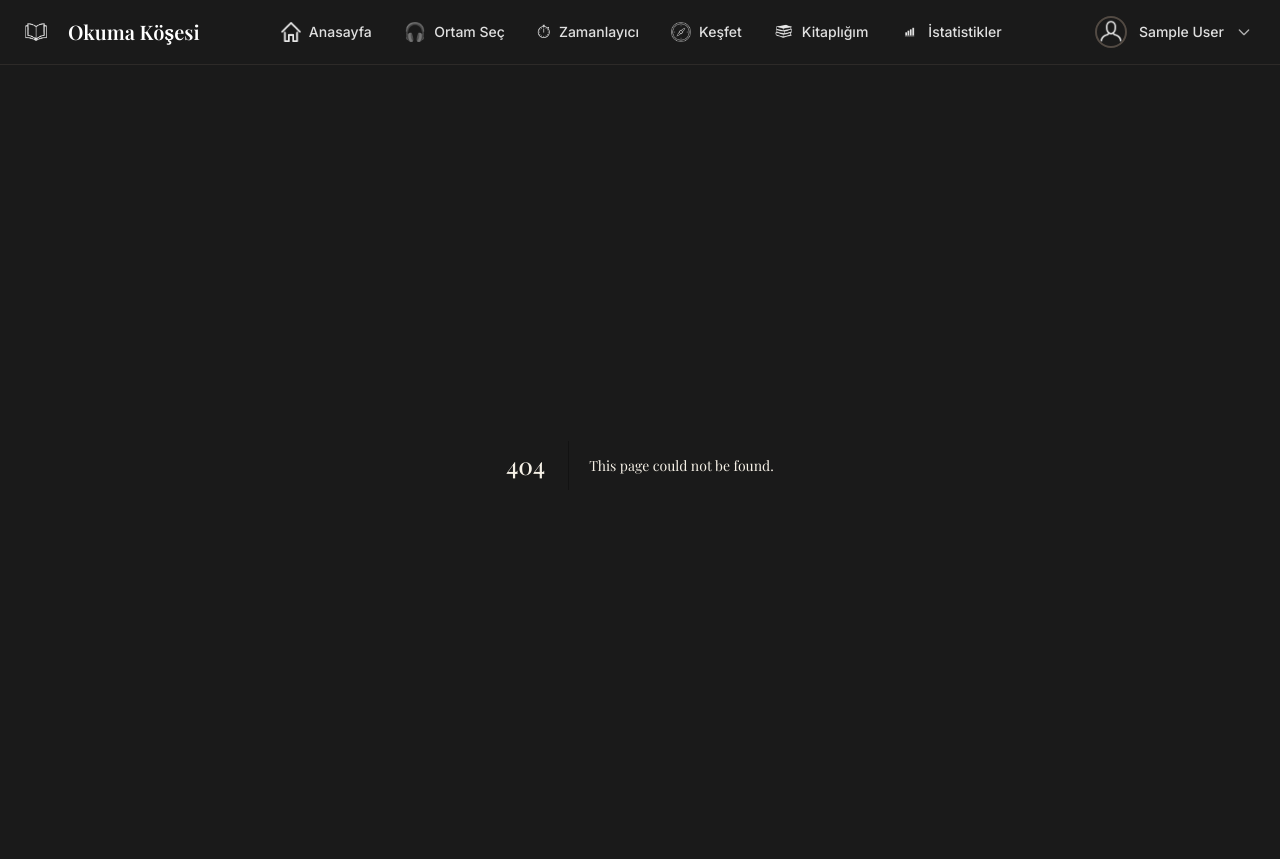
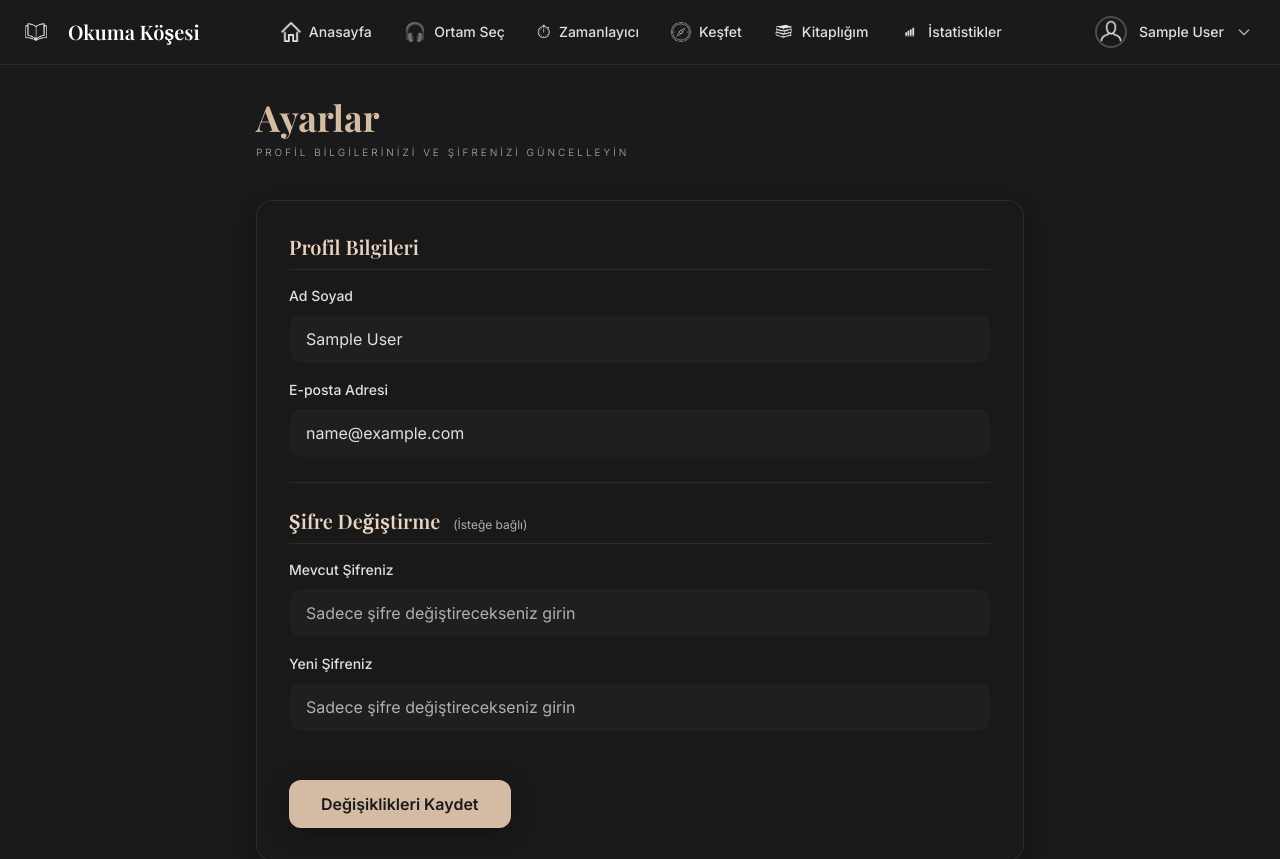
Before and after one commit to 1Acarrr/okuma-kosesi, a Next.js app in the folder client/: page /settings in a window 1280 px wide. Before the commit this address had no page. Shown: the top 859 px of the page. Built offline with nearby package versions, Linux system fonts and the light colour scheme; sample sign-in values are in the browser's storage.

Commit message:
feat: Add Settings page and profile update functionality

```diff
--- a/client/src/components/Navigation.tsx
+++ b/client/src/components/Navigation.tsx
@@ -198,6 +198,19 @@ export const Navigation: React.FC = () => {
                     <p className="text-sm font-semibold text-warm-beige font-serif">{user.name}</p>
                     <p className="text-xs text-text-medium mt-1">{user.email}</p>
                   </div>
+                  <div className="py-1">
+                    <Link
+                      href="/settings"
+                      onClick={() => setProfileDropdownOpen(false)}
+                      className={`flex items-center gap-3 px-4 py-2 transition-all ${
+                        router.pathname === '/settings'
+                          ? 'text-[#ffb347] bg-dark-bg-primary/50'
+                          : 'text-text-light hover:bg-dark-bg-primary/50 hover:text-[#ffb347]'
+                      }`}
+                    >
+                      <span className="text-sm">Ayarlar</span>
+                    </Link>
+                  </div>
                   <div className="border-t border-warm-beige/10 py-1">
                     <button
                       onClick={handleLogout}
@@ -303,6 +316,26 @@ export const Navigation: React.FC = () => {
                   </div>
                 ) : (
                   <div className="border-t border-warm-beige/20 py-1 bg-dark-bg-primary/30">
+                    <Link
+                      href="/settings"
+                      onClick={() => setMobileMenuOpen(false)}
+                      className="w-full flex items-center gap-3 px-5 py-3 text-text-light hover:bg-dark-bg-primary/50 hover:text-[#ffb347] transition-all border-b border-warm-beige/10"
+                    >
+                      <div className="relative w-5 h-5 opacity-90">
+                        <Image
+                          src="/istatistik.png"
+                          alt="Ayarlar"
+                          width={20}
+                          height={20}
+                          className="w-full h-full object-contain brightness-0 invert contrast-200 opacity-80"
+                          style={{
+                            mixBlendMode: 'screen',
+                            filter: 'brightness(0) invert(1)',
+                          }}
+                        />
+                      </div>
+                      <span className="text-sm font-medium">Ayarlar</span>
+                    </Link>
                     <button
                       onClick={handleLogout}
                       className="w-full flex items-center justify-center gap-3 px-4 py-3 text-red-400 hover:bg-red-900/20 hover:text-red-300 transition-all text-sm font-medium"
--- /dev/null
+++ b/client/src/pages/settings.tsx
@@ -0,0 +1,181 @@
+import React, { useState, useEffect } from 'react';
+import { useRouter } from 'next/router';
+import Head from 'next/head';
+import apiClient from '../lib/api';
+import { useAppStore } from '../lib/store';
+
+export default function SettingsPage() {
+  const router = useRouter();
+  const { isAuthenticated, user, setAuth } = useAppStore();
+  const [mounted, setMounted] = useState(false);
+
+  // Form State
+  const [name, setName] = useState('');
+  const [email, setEmail] = useState('');
+  const [currentPassword, setCurrentPassword] = useState('');
+  const [newPassword, setNewPassword] = useState('');
+
+  // Status State
+  const [loading, setLoading] = useState(false);
+  const [error, setError] = useState('');
+  const [success, setSuccess] = useState('');
+
+  useEffect(() => {
+    setMounted(true);
+    if (!isAuthenticated && mounted) {
+      router.push('/login');
+    }
+  }, [isAuthenticated, mounted, router]);
+
+  useEffect(() => {
+    if (user) {
+      setName(user.name || '');
+      setEmail(user.email || '');
+    }
+  }, [user]);
+
+  const handleSubmit = async (e: React.FormEvent) => {
+    e.preventDefault();
+    setError('');
+    setSuccess('');
+    setLoading(true);
+
+    try {
+      const response = await apiClient.put('/auth/profile', {
+        name,
+        email,
+        currentPassword: currentPassword || undefined,
+        newPassword: newPassword || undefined,
+      });
+
+      const { token, user: updatedUser, message } = response.data;
+
+      // Update LocalStorage
+      if (token) {
+        localStorage.setItem('token', token);
+      }
+      localStorage.setItem('user', JSON.stringify(updatedUser));
+
+      // Update Store
+      setAuth(true, updatedUser, token || localStorage.getItem('token') || '');
+
+      setSuccess(message || 'Profiliniz başarıyla güncellendi.');
+      setCurrentPassword('');
+      setNewPassword('');
+
+      // Clear success message after 5 seconds
+      setTimeout(() => setSuccess(''), 5000);
+    } catch (err: any) {
+      const errorMessage =
+        err.response?.data?.message ||
+        err.response?.data?.details ||
+        'Güncelleme sırasında bir hata oluştu.';
+      setError(errorMessage);
+    } finally {
+      setLoading(false);
+    }
+  };
+
+  if (!mounted || !isAuthenticated) return null;
+
+  return (
+    <>
+      <Head>
+        <title>Ayarlar | Okuma Köşesi</title>
+      </Head>
+      <main className="w-full flex-1 bg-dark-bg-primary px-4 py-8">
+        <div className="max-w-3xl mx-auto">
+          <h2 className="text-3xl md:text-4xl font-serif font-bold mb-2 text-warm-beige">
+            Ayarlar
+          </h2>
+          <p className="text-text-medium mb-10 uppercase tracking-[0.3em] text-[10px] font-light">
+            PROFİL BİLGİLERİNİZİ VE ŞİFRENİZİ GÜNCELLEYİN
+          </p>
+
+          <div className="glass border border-warm-beige/10 rounded-2xl p-6 md:p-8 shadow-soft-lg">
+            {error && (
+              <div className="mb-6 p-4 bg-red-500/10 border border-red-500/30 rounded-xl text-red-400 text-sm flex items-center gap-3">
+                <svg xmlns="http://www.w3.org/2000/svg" className="h-5 w-5 flex-shrink-0" fill="none" viewBox="0 0 24 24" stroke="currentColor"><path strokeLinecap="round" strokeLinejoin="round" strokeWidth={2} d="M12 8v4m0 4h.01M21 12a9 9 0 11-18 0 9 9 0 0118 0z" /></svg>
+                <p>{error}</p>
+              </div>
+            )}
+
+            {success && (
+              <div className="mb-6 p-4 bg-green-500/10 border border-green-500/30 rounded-xl text-green-400 text-sm flex items-center gap-3">
+                <svg xmlns="http://www.w3.org/2000/svg" className="h-5 w-5 flex-shrink-0" fill="none" viewBox="0 0 24 24" stroke="currentColor"><path strokeLinecap="round" strokeLinejoin="round" strokeWidth={2} d="M5 13l4 4L19 7" /></svg>
+                <p>{success}</p>
+              </div>
+            )}
+
+            <form onSubmit={handleSubmit} className="space-y-6">
+              {/* Profile Information Section */}
+              <div className="space-y-4">
+                <h3 className="text-xl font-serif font-semibold text-warm-light border-b border-warm-beige/10 pb-2 mb-4">Profil Bilgileri</h3>
+
+                <div>
+                  <label className="block text-sm font-medium text-text-light mb-2">Ad Soyad</label>
+                  <input
+                    type="text"
+                    value={name}
+                    onChange={(e) => setName(e.target.value)}
+                    className="w-full px-4 py-3 bg-dark-bg-secondary border border-dark-bg-darker/60 rounded-xl text-text-light placeholder-text-medium focus:outline-none focus:border-warm-beige focus:ring-2 focus:ring-warm-beige/40 transition"
+                    required
+                  />
+                </div>
+
+                <div>
+                  <label className="block text-sm font-medium text-text-light mb-2">E-posta Adresi</label>
+                  <input
+                    type="email"
+                    value={email}
+                    onChange={(e) => setEmail(e.target.value)}
+                    className="w-full px-4 py-3 bg-dark-bg-secondary border border-dark-bg-darker/60 rounded-xl text-text-light placeholder-text-medium focus:outline-none focus:border-warm-beige focus:ring-2 focus:ring-warm-beige/40 transition"
+                    required
+                  />
+                </div>
+              </div>
+
+              {/* Password Section */}
+              <div className="space-y-4 pt-6 mt-6 border-t border-warm-beige/10">
+                <h3 className="text-xl font-serif font-semibold text-warm-light border-b border-warm-beige/10 pb-2 mb-4">Şifre Değiştirme <span className="text-xs text-text-medium font-sans font-normal ml-2">(İsteğe bağlı)</span></h3>
+
+                <div>
+                  <label className="block text-sm font-medium text-text-light mb-2">Mevcut Şifreniz</label>
+                  <input
+                    type="password"
+                    value={currentPassword}
+                    onChange={(e) => setCurrentPassword(e.target.value)}
+                    className="w-full px-4 py-3 bg-dark-bg-secondary border border-dark-bg-darker/60 rounded-xl text-text-light placeholder-text-medium focus:outline-none focus:border-warm-beige focus:ring-2 focus:ring-warm-beige/40 transition"
+                    placeholder="Sadece şifre değiştirecekseniz girin"
+                  />
+                </div>
+
+                <div>
+                  <label className="block text-sm font-medium text-text-light mb-2">Yeni Şifreniz</label>
+                  <input
+                    type="password"
+                    value={newPassword}
+                    onChange={(e) => setNewPassword(e.target.value)}
+                    className="w-full px-4 py-3 bg-dark-bg-secondary border border-dark-bg-darker/60 rounded-xl text-text-light placeholder-text-medium focus:outline-none focus:border-warm-beige focus:ring-2 focus:ring-warm-beige/40 transition"
+                    placeholder="Sadece şifre değiştirecekseniz girin"
+                  />
+                </div>
+              </div>
+
+              {/* Submit Button */}
+              <div className="pt-6">
+                <button
+                  type="submit"
+                  disabled={loading}
+                  className="w-full sm:w-auto px-8 py-3 rounded-xl bg-warm-beige text-dark-bg-primary font-semibold shadow-soft hover:bg-warm-light disabled:opacity-60 transition"
+                >
+                  {loading ? 'Güncelleniyor...' : 'Değişiklikleri Kaydet'}
+                </button>
+              </div>
+            </form>
+          </div>
+        </div>
+      </main>
+    </>
+  );
+}
```
Also changed, not shown: 2 other files (tests, documents, lock files or other folders).
